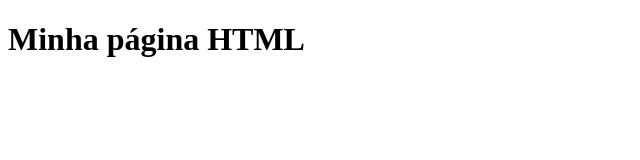
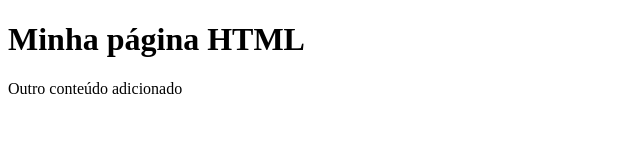
Before and after one commit to Letticiaplacido/gama-no-github, a plain HTML site: page index.html in a window 1280 px wide. Shown: the whole page, without its empty margins (0-640 px from the left). Drawn offline with Linux system fonts and the light colour scheme.

Commit message:
outro commit, desta vez em master

```diff
--- a/index.html
+++ b/index.html
@@ -8,5 +8,6 @@
 </head>
 <body>
     <h1>Minha página HTML</h1>
+    <P>Outro conteúdo adicionado</P>
 </body>
 </html>
```
